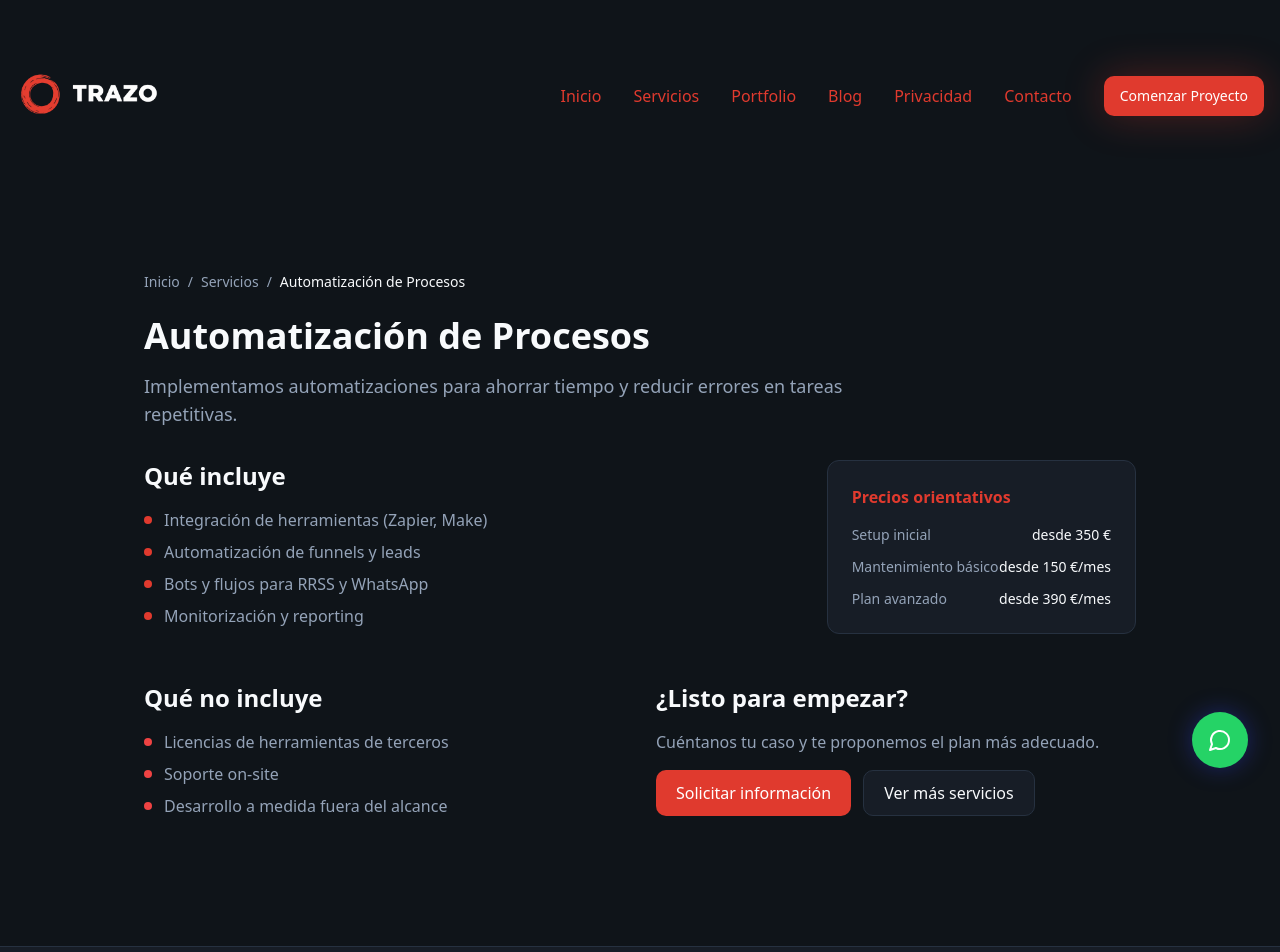
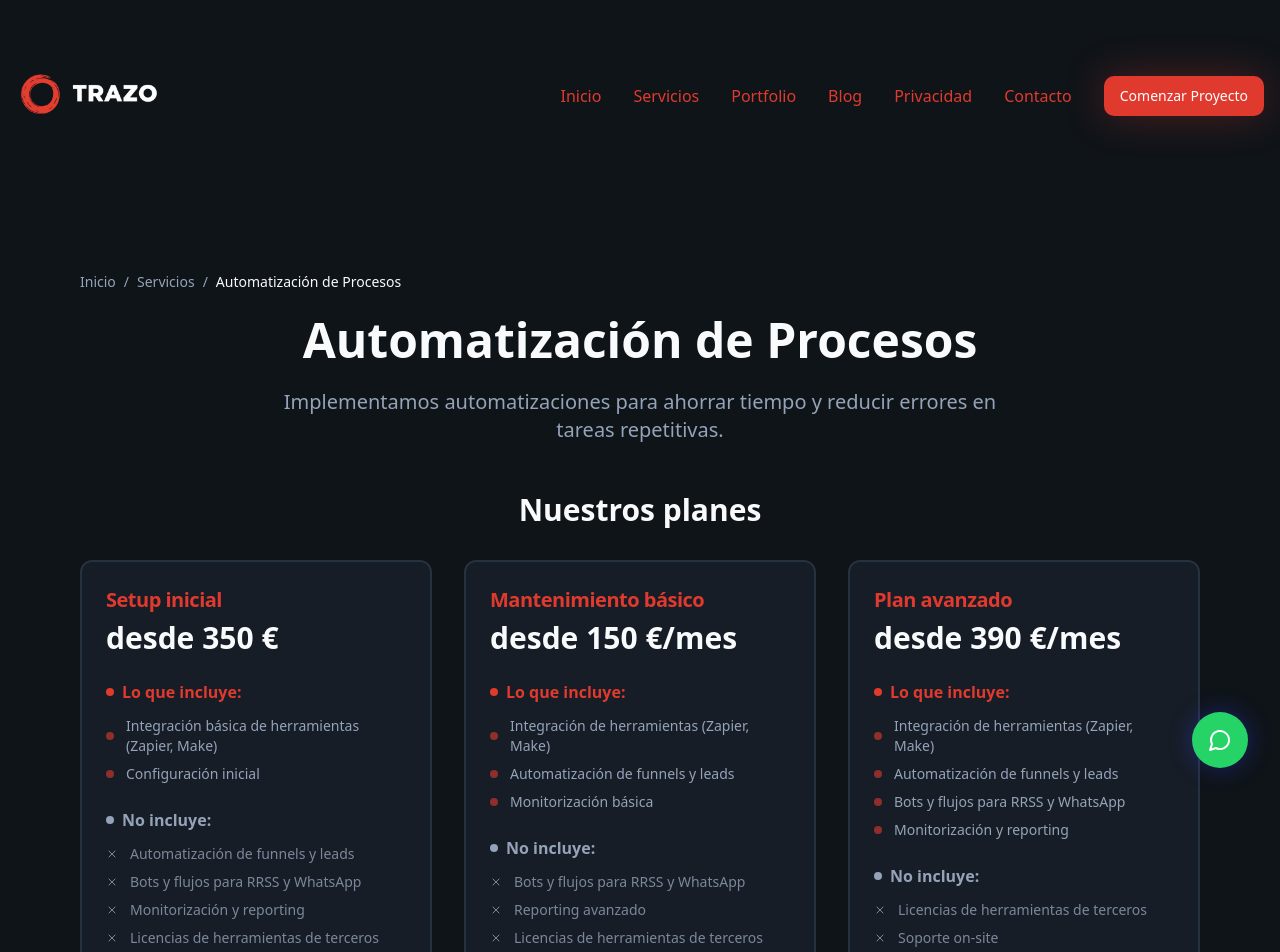
Before and after one commit to papparazzi76/trazo-digital-showcase, a React (Vite) app: page /servicios/automatizacion-procesos in a window 1280 px wide. Shown: the top 952 px of the page. Built offline with nearby package versions, Linux system fonts and the light colour scheme.

Commit message:
Refactor services data structure
Modify `src/data/services.ts` to allow independent editing of included and excluded features for each product option. This change ensures that each service option can have its own specific features and exclusions, rather than sharing a single set.

```diff
--- a/src/components/ServiceModal.tsx
+++ b/src/components/ServiceModal.tsx
@@ -49,7 +49,7 @@ const ServiceModal = ({ service, isOpen, onClose }: ServiceModalProps) => {
                     Lo que incluye:
                   </h4>
                   <ul className="space-y-2">
-                    {service.features.map((feature, featureIndex) => (
+                    {option.features.map((feature, featureIndex) => (
                       <li key={featureIndex} className="flex items-center text-sm text-muted-foreground">
                         <div className="w-2 h-2 bg-primary/60 rounded-full mr-3 flex-shrink-0"></div>
                         {feature}
@@ -65,7 +65,7 @@ const ServiceModal = ({ service, isOpen, onClose }: ServiceModalProps) => {
                     No incluye:
                   </h4>
                   <ul className="space-y-2">
-                    {service.excludes.map((exclude, excludeIndex) => (
+                    {option.excludes.map((exclude, excludeIndex) => (
                       <li key={excludeIndex} className="flex items-center text-sm text-muted-foreground/80">
                         <X className="w-3 h-3 mr-3 flex-shrink-0" />
                         {exclude}
--- a/src/components/Services.tsx
+++ b/src/components/Services.tsx
@@ -66,11 +66,11 @@ const Services = () => {
                   </ul>
                 </div>
 
-                {/* Features */}
+                {/* Features - Mostrar las características del primer plan como ejemplo */}
                 <div className="mb-6">
-                  <h4 className="font-semibold mb-3 text-primary">Incluye:</h4>
+                  <h4 className="font-semibold mb-3 text-primary">Incluye (plan básico):</h4>
                   <ul className="space-y-2">
-                    {service.features.map((feature, featureIndex) => (
+                    {service.pricing[0]?.features.map((feature, featureIndex) => (
                       <li key={featureIndex} className="flex items-center text-sm text-muted-foreground">
                         <div className="w-2 h-2 bg-primary rounded-full mr-3"></div>
                         {feature}
--- a/src/data/services.ts
+++ b/src/data/services.ts
@@ -1,13 +1,18 @@
 import type { LucideIcon } from 'lucide-react';
 import { Globe, Share2, Search, Workflow } from 'lucide-react';
+
+export type PricingOption = {
+  type: string;
+  price: string;
+  features: string[];
+  excludes: string[];
+};
 
 export type Service = {
   slug: string;
   title: string;
   description: string;
-  pricing: { type: string; price: string }[];
-  features: string[]; // Incluye
-  excludes: string[]; // No incluye
+  pricing: PricingOption[];
   icon: LucideIcon;
 };
 
@@ -18,15 +23,24 @@ export const services: Service[] = [
     description:
       'Creamos páginas web modernas, responsivas y optimizadas para convertir visitantes en clientes.',
     pricing: [
-      { type: 'Web básica', price: 'desde 250 €' },
-      { type: 'Web profesional', price: 'desde 650 €' },
-      { type: 'Web con tienda online', price: 'desde 990 €' },
-    ],
-    features: ['Diseño responsive', 'Optimización SEO básica', 'Panel de administración', 'Hosting incluido'],
-    excludes: [
-      'Redacción de contenidos avanzada (disponible como extra)',
-      'Fotografía y material audiovisual (opcional)',
-      'Publicidad o gestión de campañas',
+      {
+        type: 'Web básica',
+        price: 'desde 250 €',
+        features: ['Diseño responsive', 'Optimización SEO básica', 'Hosting incluido'],
+        excludes: ['Redacción de contenidos avanzada', 'Fotografía y material audiovisual', 'Panel de administración', 'Publicidad o gestión de campañas']
+      },
+      {
+        type: 'Web profesional',
+        price: 'desde 650 €',
+        features: ['Diseño responsive', 'Optimización SEO básica', 'Panel de administración', 'Hosting incluido', 'Redacción de contenidos avanzada', 'Fotografía y material audiovisual'],
+        excludes: ['Publicidad o gestión de campañas']
+      },
+      {
+        type: 'Web con tienda online',
+        price: 'desde 990 €',
+        features: ['Diseño responsive', 'Optimización SEO básica', 'Panel de administración', 'Hosting incluido', 'Redacción de contenidos avanzada', 'Fotografía y material audiovisual', 'Configuración y puesta en marcha de tienda online'],
+        excludes: ['Publicidad o gestión de campañas']
+      },
     ],
     icon: Globe,
   },
@@ -36,12 +50,25 @@ export const services: Service[] = [
     description:
       'Gestionamos todas tus redes sociales con contenido estratégico que conecta con tu audiencia.',
     pricing: [
-      { type: 'Plan básico', price: 'desde 195 €/mes' },
-      { type: 'Plan avanzado', price: 'desde 395 €/mes' },
-      { type: 'Plan premium', price: 'desde 595 €/mes' },
+      {
+        type: 'Plan básico',
+        price: 'desde 195 €/mes',
+        features: ['Contenido personalizado', 'Programación de posts'],
+        excludes: ['Análisis de métricas', 'Gestión de comunidad', 'Inversión en publicidad (Ads no incluidos)', 'Gestión de crisis 24/7', 'Atención al cliente']
+      },
+      {
+        type: 'Plan avanzado',
+        price: 'desde 395 €/mes',
+        features: ['Contenido personalizado', 'Programación de posts', 'Análisis de métricas', 'Gestión de comunidad'],
+        excludes: ['Inversión en publicidad (Ads no incluidos)', 'Gestión de crisis 24/7', 'Atención al cliente']
+      },
+      {
+        type: 'Plan premium',
+        price: 'desde 595 €/mes',
+        features: ['Contenido personalizado', 'Programación de posts', 'Análisis de métricas', 'Gestión de comunidad', 'Atención al cliente'],
+        excludes: ['Inversión en publicidad (Ads no incluidos)', 'Gestión de crisis 24/7']
+      },
     ],
-    features: ['Contenido personalizado', 'Programación de posts', 'Análisis de métricas', 'Gestión de comunidad'],
-    excludes: ['Inversión en publicidad (Ads no incluidos)', 'Gestión de crisis 24/7', 'Atención al cliente'],
     icon: Share2,
   },
   {
@@ -50,12 +77,25 @@ export const services: Service[] = [
     description:
       'Mejoramos el posicionamiento de tu web en Google para que te encuentren más clientes potenciales.',
     pricing: [
-      { type: 'Auditoría inicial', price: 'gratuita' },
-      { type: 'Plan SEO básico', price: 'desde 290 €/mes' },
-      { type: 'Plan SEO avanzado', price: 'desde 590 €/mes' },
+      {
+        type: 'Auditoría inicial',
+        price: 'gratuita',
+        features: ['Análisis básico de palabras clave', 'Informe de estado actual'],
+        excludes: ['Optimización técnica', 'Link building', 'Informes mensuales', 'Creación masiva de contenido', 'Garantía de posiciones exactas', 'Ads o SEM']
+      },
+      {
+        type: 'Plan SEO básico',
+        price: 'desde 290 €/mes',
+        features: ['Análisis de palabras clave', 'Optimización técnica básica', 'Informes mensuales'],
+        excludes: ['Link building', 'Creación masiva de contenido', 'Garantía de posiciones exactas', 'Ads o SEM (servicio separado)']
+      },
+      {
+        type: 'Plan SEO avanzado',
+        price: 'desde 590 €/mes',
+        features: ['Análisis de palabras clave', 'Optimización técnica', 'Link building', 'Informes mensuales', 'Creación de contenido SEO'],
+        excludes: ['Garantía de posiciones exactas', 'Ads o SEM (servicio separado)']
+      },
     ],
-    features: ['Análisis de palabras clave', 'Optimización técnica', 'Link building', 'Informes mensuales'],
-    excludes: ['Creación masiva de contenido', 'Garantía de posiciones exactas', 'Ads o SEM (servicio separado)'],
     icon: Search,
   },
   {
@@ -64,17 +104,25 @@ export const services: Service[] = [
     description:
       'Implementamos automatizaciones para ahorrar tiempo y reducir errores en tareas repetitivas.',
     pricing: [
-      { type: 'Setup inicial', price: 'desde 350 €' },
-      { type: 'Mantenimiento básico', price: 'desde 150 €/mes' },
-      { type: 'Plan avanzado', price: 'desde 390 €/mes' },
+      {
+        type: 'Setup inicial',
+        price: 'desde 350 €',
+        features: ['Integración básica de herramientas (Zapier, Make)', 'Configuración inicial'],
+        excludes: ['Automatización de funnels y leads', 'Bots y flujos para RRSS y WhatsApp', 'Monitorización y reporting', 'Licencias de herramientas de terceros', 'Soporte on-site', 'Desarrollo a medida fuera del alcance']
+      },
+      {
+        type: 'Mantenimiento básico',
+        price: 'desde 150 €/mes',
+        features: ['Integración de herramientas (Zapier, Make)', 'Automatización de funnels y leads', 'Monitorización básica'],
+        excludes: ['Bots y flujos para RRSS y WhatsApp', 'Reporting avanzado', 'Licencias de herramientas de terceros', 'Soporte on-site', 'Desarrollo a medida fuera del alcance']
+      },
+      {
+        type: 'Plan avanzado',
+        price: 'desde 390 €/mes',
+        features: ['Integración de herramientas (Zapier, Make)', 'Automatización de funnels y leads', 'Bots y flujos para RRSS y WhatsApp', 'Monitorización y reporting'],
+        excludes: ['Licencias de herramientas de terceros', 'Soporte on-site', 'Desarrollo a medida fuera del alcance']
+      },
     ],
-    features: [
-      'Integración de herramientas (Zapier, Make)',
-      'Automatización de funnels y leads',
-      'Bots y flujos para RRSS y WhatsApp',
-      'Monitorización y reporting',
-    ],
-    excludes: ['Licencias de herramientas de terceros', 'Soporte on-site', 'Desarrollo a medida fuera del alcance'],
     icon: Workflow,
   },
 ];
--- a/src/pages/ServiceDetail.tsx
+++ b/src/pages/ServiceDetail.tsx
@@ -6,6 +6,9 @@ import { Helmet } from 'react-helmet-async';
 import { Link, useLocation, useParams } from 'react-router-dom';
 import { services } from '@/data/services';
 import SchemaOrg from '@/components/SchemaOrg';
+import { Card, CardContent, CardHeader, CardTitle } from '@/components/ui/card';
+import { Button } from '@/components/ui/button';
+import { X } from 'lucide-react';
 
 const ServiceDetail = () => {
   const { slug } = useParams();
@@ -49,7 +52,7 @@ const ServiceDetail = () => {
       <SchemaOrg schema={serviceSchema} type="Service" />
       <Header />
       <main className="pt-20 md:pt-24 lg:pt-48">
-        <article className="container mx-auto px-4 py-20 max-w-5xl">
+        <article className="container mx-auto px-4 py-20 max-w-6xl">
           <nav className="text-sm text-muted-foreground mb-6" aria-label="Breadcrumb">
             <ol className="flex gap-2">
               <li><Link to="/" className="hover:underline">Inicio</Link></li>
@@ -60,61 +63,91 @@ const ServiceDetail = () => {
             </ol>
           </nav>
 
-          <header className="mb-8">
-            <h1 className="text-4xl font-bold mb-4">{service.title}</h1>
-            <p className="text-lg text-muted-foreground max-w-3xl">{service.description}</p>
+          <header className="mb-12 text-center">
+            <h1 className="text-4xl md:text-5xl font-bold mb-6">{service.title}</h1>
+            <p className="text-xl text-muted-foreground max-w-3xl mx-auto">{service.description}</p>
           </header>
 
-          <section className="grid grid-cols-1 md:grid-cols-3 gap-8 mb-12">
-            <div className="md:col-span-2">
-              <h2 className="text-2xl font-semibold mb-4">Qué incluye</h2>
+          <section className="mb-12">
+            <h2 className="text-3xl font-bold mb-8 text-center">Nuestros planes</h2>
+            <div className="grid grid-cols-1 md:grid-cols-2 lg:grid-cols-3 gap-8">
+              {service.pricing.map((option, index) => (
+                <Card key={index} className="border-2 hover:border-primary/50 transition-colors h-full flex flex-col">
+                  <CardHeader>
+                    <CardTitle className="text-xl font-semibold text-primary">
+                      {option.type}
+                    </CardTitle>
+                    <div className="text-3xl font-bold text-foreground">
+                      {option.price}
+                    </div>
+                  </CardHeader>
+                  <CardContent className="flex-1 flex flex-col space-y-6">
+                    {/* Lo que incluye */}
+                    <div className="flex-1">
+                      <h4 className="font-semibold mb-3 text-primary flex items-center">
+                        <div className="w-2 h-2 bg-primary rounded-full mr-2"></div>
+                        Lo que incluye:
+                      </h4>
                       <ul className="space-y-2">
-                {service.features.map((f, i) => (
-                  <li key={i} className="flex items-start gap-3 text-muted-foreground">
-                    <span className="mt-2 w-2 h-2 bg-primary rounded-full" />
-                    <span>{f}</span>
+                        {option.features.map((feature, featureIndex) => (
+                          <li key={featureIndex} className="flex items-center text-sm text-muted-foreground">
+                            <div className="w-2 h-2 bg-primary/60 rounded-full mr-3 flex-shrink-0"></div>
+                            {feature}
                           </li>
                         ))}
                       </ul>
                     </div>
-            <aside className="md:col-span-1">
-              <div className="rounded-lg border border-border p-6 bg-card">
-                <h3 className="font-semibold mb-4 text-primary">Precios orientativos</h3>
-                <ul className="space-y-3">
-                  {service.pricing.map((p, i) => (
-                    <li key={i} className="flex justify-between text-sm">
-                      <span className="text-muted-foreground">{p.type}</span>
-                      <span className="font-medium text-foreground">{p.price}</span>
+
+                    {/* Lo que no incluye */}
+                    {option.excludes.length > 0 && (
+                      <div className="flex-1">
+                        <h4 className="font-semibold mb-3 text-muted-foreground flex items-center">
+                          <div className="w-2 h-2 bg-muted-foreground rounded-full mr-2"></div>
+                          No incluye:
+                        </h4>
+                        <ul className="space-y-2">
+                          {option.excludes.map((exclude, excludeIndex) => (
+                            <li key={excludeIndex} className="flex items-center text-sm text-muted-foreground/80">
+                              <X className="w-3 h-3 mr-3 flex-shrink-0" />
+                              {exclude}
                             </li>
                           ))}
                         </ul>
                       </div>
-            </aside>
+                    )}
+
+                    {/* Botón de contacto */}
+                    <Button
+                      className="w-full bg-secondary text-secondary-foreground hover:bg-secondary/90 font-semibold py-3 mt-auto"
+                      size="lg"
+                      asChild
+                    >
+                      <Link to="/contacto">
+                        Solicitar {option.type}
+                      </Link>
+                    </Button>
+                  </CardContent>
+                </Card>
+              ))}
+            </div>
           </section>
 
-          <section className="grid grid-cols-1 md:grid-cols-2 gap-8 mb-12">
-            <div>
-              <h2 className="text-2xl font-semibold mb-4">Qué no incluye</h2>
-              <ul className="space-y-2">
-                {service.excludes.map((f, i) => (
-                  <li key={i} className="flex items-start gap-3 text-muted-foreground">
-                    <span className="mt-2 w-2 h-2 bg-destructive rounded-full" />
-                    <span>{f}</span>
-                  </li>
-                ))}
-              </ul>
-            </div>
-            <div>
+          <section className="text-center">
             <h2 className="text-2xl font-semibold mb-4">¿Listo para empezar?</h2>
-              <p className="text-muted-foreground mb-4">Cuéntanos tu caso y te proponemos el plan más adecuado.</p>
-              <div className="flex flex-wrap gap-3">
-                <Link to="/contacto" className="inline-flex items-center justify-center rounded-md px-5 py-2.5 bg-primary text-primary-foreground transition-colors hover:opacity-90">
-                  Solicitar información
+            <p className="text-muted-foreground mb-6 max-w-2xl mx-auto">
+              Cuéntanos tu caso y te proponemos el plan más adecuado para tus necesidades.
+            </p>
+            <div className="flex flex-wrap gap-4 justify-center">
+              <Button asChild size="lg" className="glow-primary">
+                <Link to="/contacto">
+                  Solicitar información personalizada
                 </Link>
-                <Link to="/#servicios" className="inline-flex items-center justify-center rounded-md px-5 py-2.5 border border-border bg-card">
+              </Button>
+              <Button variant="outline" size="lg" asChild>
+                <Link to="/#servicios">
                   Ver más servicios
                 </Link>
-              </div>
+              </Button>
             </div>
           </section>
         </article>
```
Lines whose indentation alone changed are shown as unchanged.
